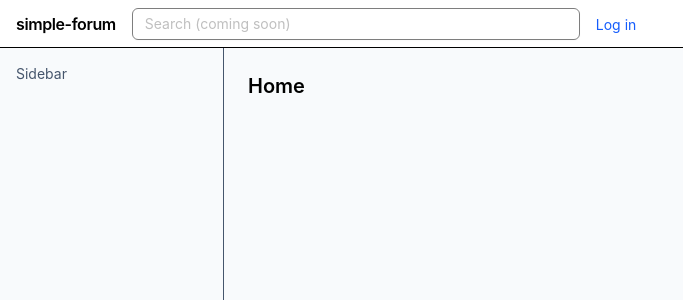
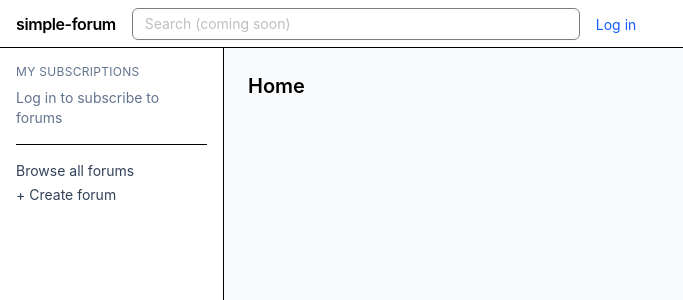
Before and after one commit to RavenGT/simple-forum-frontend, a React (Vite) app: page / in a window 1280 px wide. Shown: the top 300 px of the page, without its empty margins (0-683 px from the left). Built offline with nearby package versions, Linux system fonts and the light colour scheme.

Commit message:
feat(layout): real Sidebar with structure for subscriptions

```diff
--- a/src/layout/Sidebar.tsx
+++ b/src/layout/Sidebar.tsx
@@ -1,3 +1,26 @@
+import { Link } from "react-router-dom";
+import { useUser } from "@/features/auth/useUser";
+
 export function Sidebar() {
-  return <aside className="w-56 border-r p-4 text-sm text-slate-600">Sidebar</aside>;
+  const { userId } = useUser();
+  return (
+    <aside className="w-56 border-r bg-white p-4 text-sm flex flex-col gap-4">
+      <section>
+        <h2 className="text-xs uppercase tracking-wide text-slate-500 mb-2">
+          My Subscriptions
+        </h2>
+        {userId
+          ? <p className="text-slate-500">No subscriptions yet</p>
+          : <p className="text-slate-500">Log in to subscribe to forums</p>}
+      </section>
+      <section className="border-t pt-4 space-y-1">
+        <Link to="/forums" className="block text-slate-700 hover:underline">
+          Browse all forums
+        </Link>
+        <Link to="/forums/new" className="block text-slate-700 hover:underline">
+          + Create forum
+        </Link>
+      </section>
+    </aside>
+  );
 }
```
Also changed, not shown: 1 other file (tests, documents, lock files or other folders).
